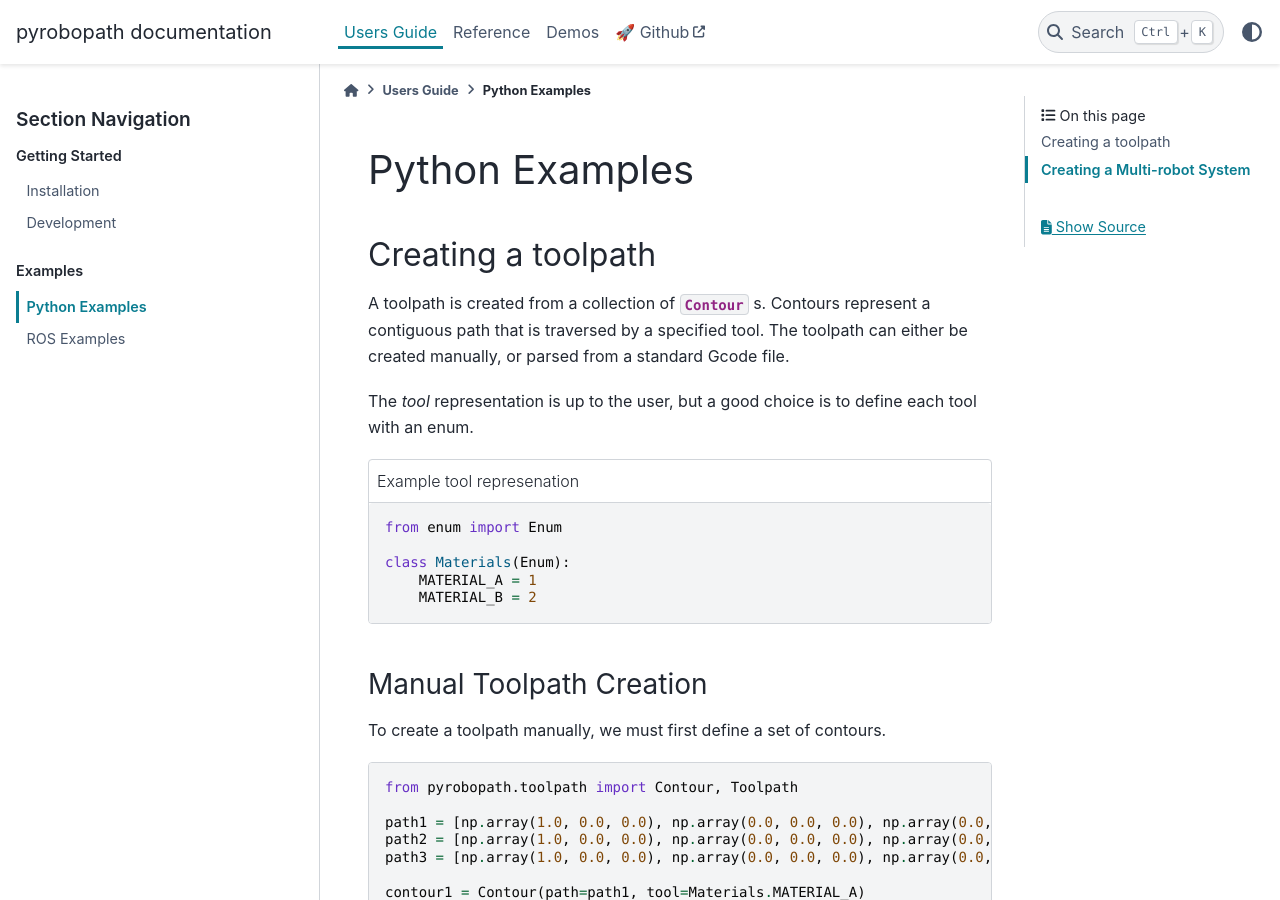
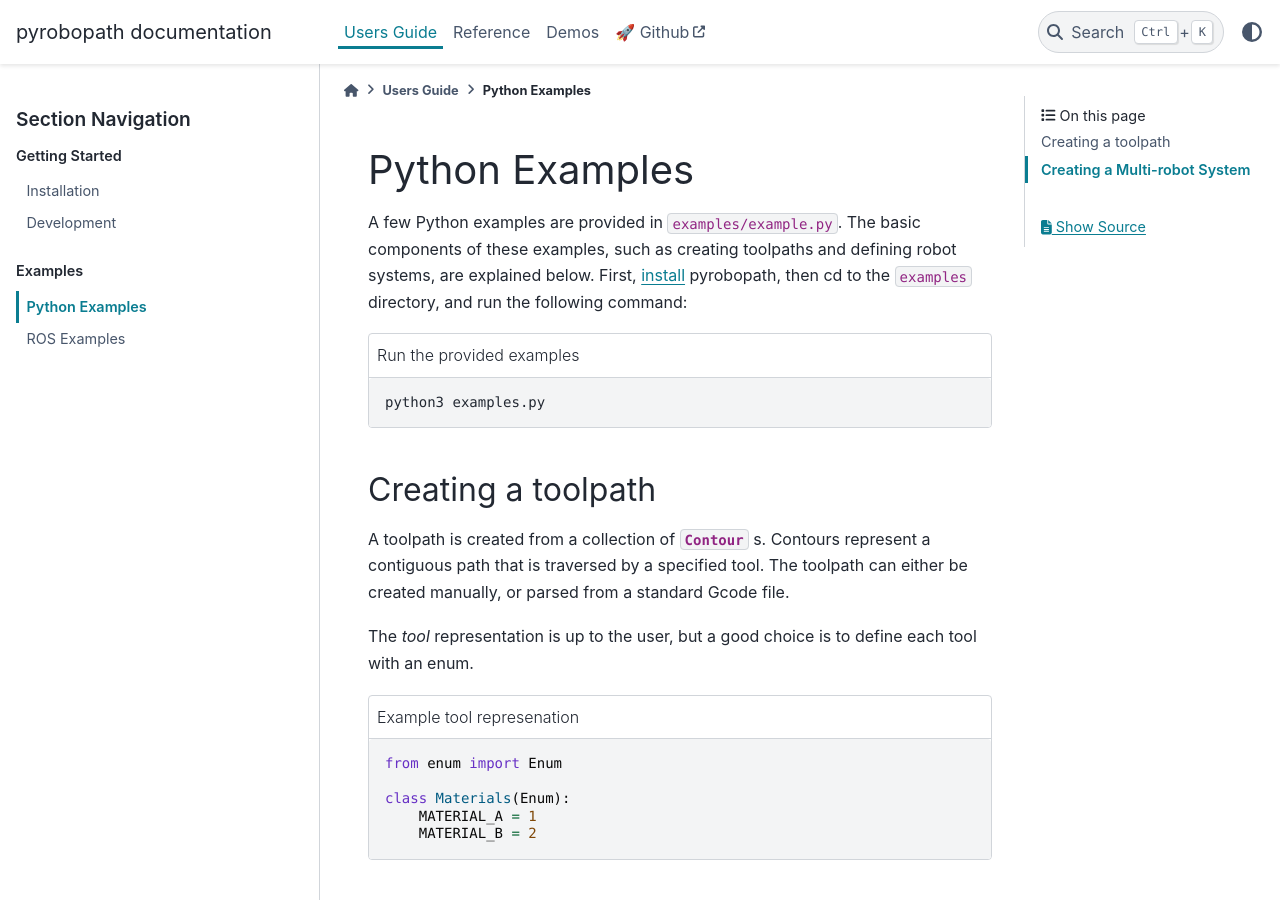
Before and after one commit to alexarbogast/pyrobopath, a Sphinx documentation site: the page built from docs/users/examples/python_examples.rst, in a window 1280 px wide and 900 px high. Built offline with Sphinx 7.4.7 and the PyData theme 0.15.4, drawn with Linux system fonts in a browser that asks for light colours; the version number could not be read and is left out.

Commit message:
add to python and ros example docs

```diff
--- a/docs/users/examples/python_examples.rst
+++ b/docs/users/examples/python_examples.rst
@@ -1,6 +1,18 @@
+.. _python_examples:
+
 ===============
 Python Examples
 ===============
+
+A few Python examples are provided in :file:`examples/example.py`. The basic
+components of these examples, such as creating toolpaths and defining robot
+systems, are explained below. First, :ref:`install <installation>` pyrobopath,
+then cd to the :file:`examples` directory, and run the following command:
+
+.. code-block:: sh
+  :caption: Run the provided examples
+
+  python3 examples.py
 
 Creating a toolpath
 -------------------
```
Also changed, not shown: docs/users/examples/ros_examples.rst (+9 -0 lines).
